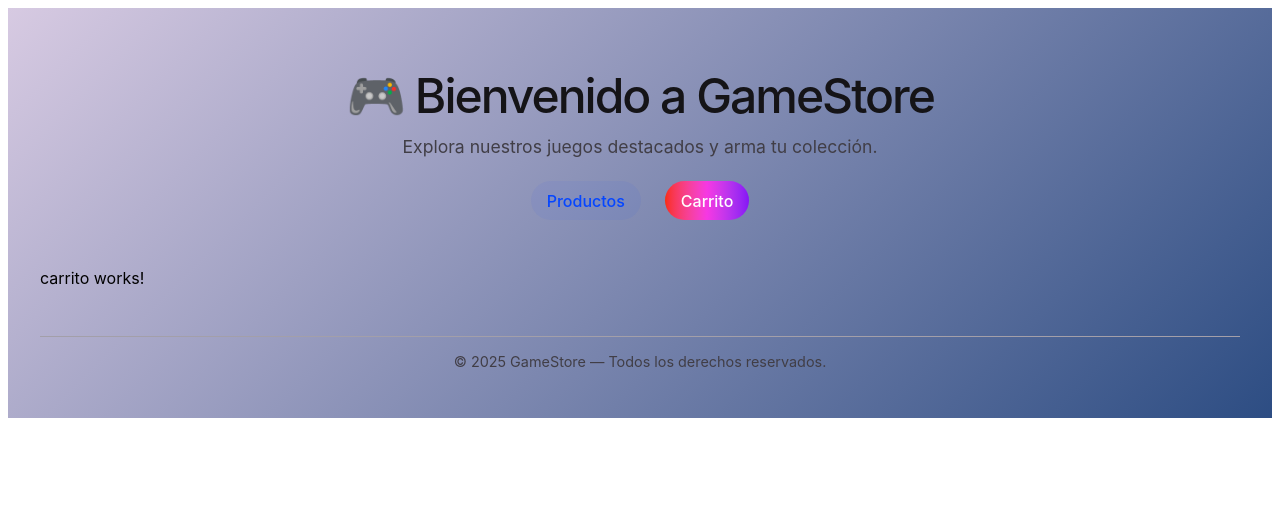
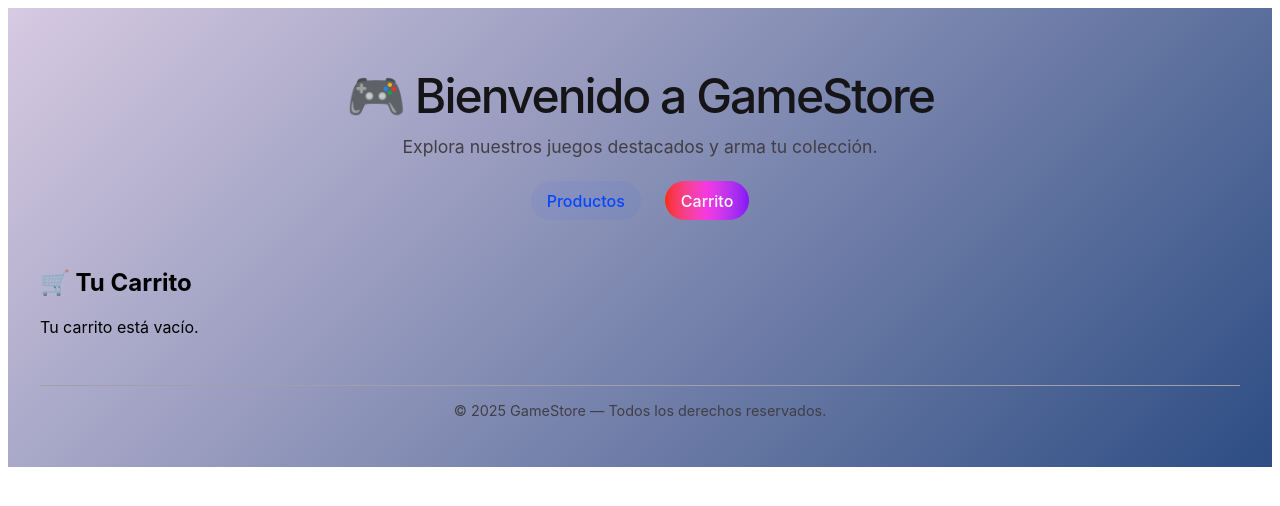
Before and after one commit to juahshja/GameStore, an Angular app: page /carrito in a window 1280 px wide. Shown: the top 506 px of the page. Built offline with nearby package versions, Linux system fonts and the light colour scheme.

Commit message:
Update carrito.html
Signed-off-by: geku1 <diegocaceda31@gmail.com>

```diff
--- a/src/app/components/carrito/carrito.html
+++ b/src/app/components/carrito/carrito.html
@@ -1 +1,29 @@
-<p>carrito works!</p>
+<div class="carrito-container">
+  <h2>🛒 Tu Carrito</h2>
+
+  <div *ngIf="carrito.length === 0" class="vacio">
+    <p>Tu carrito está vacío.</p>
+  </div>
+
+  <div *ngIf="carrito.length > 0">
+    <div class="carrito-item" *ngFor="let producto of carrito">
+      <img [src]="producto.imagen" [alt]="producto.nombre" class="carrito-imagen">
+      <div class="carrito-info">
+        <h3>{{ producto.nombre }}</h3>
+        <p>Precio: ${{ producto.precio }}</p>
+        <p>Cantidad: {{ producto.cantidad }}</p>
+        <p>Subtotal: ${{ (producto.precio * producto.cantidad).toFixed(2) }}</p>
+      </div>
+    </div>
+
+    <div class="total">
+      <h3>Total: ${{ total.toFixed(2) }}</h3>
+      <button class="btn-limpiar" (click)="limpiarCarrito()">Vaciar Carrito</button>
+      <button class="btn-compra" (click)="realizarCompra()">🛍️ Realizar Compra</button>
+    </div>
+  </div>
+
+  <div class="toast" *ngIf="mensajeVisible">
+    {{ mensaje }}
+  </div>
+</div>
```
